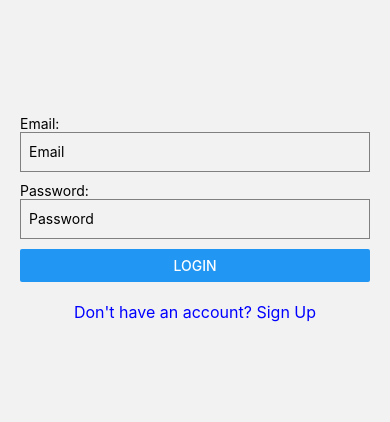
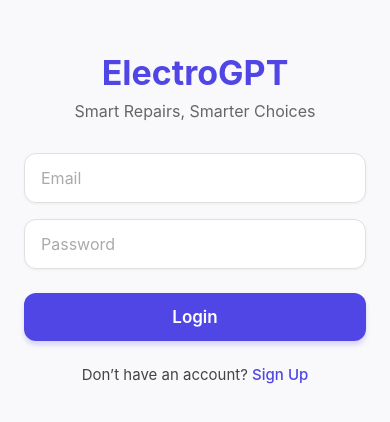
Before and after one commit to Saadine0/electroGPT-FrontENd, a React Native app: screen /Login in a window 390 px wide. Shown: the part 204-626 px from the top of the page. Built offline with nearby package versions, Linux system fonts and the light colour scheme.

Commit message:
update the Login UI design

```diff
--- a/Login.js
+++ b/Login.js
@@ -1,8 +1,20 @@
 import React, { useState } from 'react';
-import { View, TextInput, Button, Alert, Text, StyleSheet, TouchableOpacity } from 'react-native';
+import {
+  View,
+  TextInput,
+  Text,
+  StyleSheet,
+  TouchableOpacity,
+  Alert,
+  KeyboardAvoidingView,
+  Platform,
+  TouchableWithoutFeedback,
+  Keyboard,
+} from 'react-native';
 import axios from 'axios';
 import AsyncStorage from '@react-native-async-storage/async-storage';
 import { config } from './config';
+
 const Login = ({ navigation }) => {
   const [email, setEmail] = useState('');
   const [password, setPassword] = useState('');
@@ -18,7 +30,7 @@ const Login = ({ navigation }) => {
         const { idToken, user } = response.data;
         await AsyncStorage.setItem('token', idToken);
         await AsyncStorage.setItem('role', user.role);
-        await AsyncStorage.setItem('uid', user.uid); // Save uid here
+        await AsyncStorage.setItem('uid', user.uid);
 
         if (user.role === 'admin') {
           navigation.navigate('Admin');
@@ -30,7 +42,6 @@ const Login = ({ navigation }) => {
       }
     } catch (error) {
       Alert.alert('Login Failed', error.response?.data?.message || 'Try again.');
-      console.error('Login error:', error);
     }
   };
 
@@ -39,51 +50,114 @@ const Login = ({ navigation }) => {
   };
 
   return (
+    <KeyboardAvoidingView
+      style={styles.wrapper}
+      behavior={Platform.OS === 'ios' ? 'padding' : 'height'}
+    >
+      <TouchableWithoutFeedback onPress={Keyboard.dismiss}>
         <View style={styles.container}>
-      <Text>Email:</Text>
+          <Text style={styles.appName}>ElectroGPT</Text>
+          <Text style={styles.subtitle}>Smart Repairs, Smarter Choices</Text>
+
           <TextInput
             style={styles.input}
             placeholder="Email"
+            placeholderTextColor="#aaa"
             value={email}
             onChangeText={setEmail}
+            keyboardType="email-address"
+            autoCapitalize="none"
           />
-      <Text>Password:</Text>
           <TextInput
             style={styles.input}
             placeholder="Password"
+            placeholderTextColor="#aaa"
             value={password}
+            onChangeText={setPassword}
             secureTextEntry
-        onChangeText={setPassword}
           />
-      <Button title="Login" onPress={handleLogin} />
 
-      <TouchableOpacity onPress={handleSignupRedirect} style={styles.signupButton}>
-        <Text style={styles.signupText}>Don't have an account? Sign Up</Text>
+          <TouchableOpacity style={styles.button} onPress={handleLogin}>
+            <Text style={styles.buttonText}>Login</Text>
+          </TouchableOpacity>
+
+          <TouchableOpacity onPress={handleSignupRedirect} style={styles.signupContainer}>
+            <Text style={styles.signupText}>
+              Don’t have an account? <Text style={styles.signupLink}>Sign Up</Text>
+            </Text>
           </TouchableOpacity>
         </View>
+      </TouchableWithoutFeedback>
+    </KeyboardAvoidingView>
   );
 };
 
 const styles = StyleSheet.create({
+  wrapper: {
+    flex: 1,
+    backgroundColor: '#f9f9fb',
+  },
   container: {
     flex: 1,
     justifyContent: 'center',
-    padding: 20,
+    padding: 24,
+  },
+  appName: {
+    fontSize: 34,
+    fontWeight: 'bold',
+    color: '#4f46e5',
+    textAlign: 'center',
+    marginBottom: 8,
+  },
+  subtitle: {
+    fontSize: 16,
+    color: '#666',
+    textAlign: 'center',
+    marginBottom: 32,
   },
   input: {
-    height: 40,
-    borderColor: 'gray',
+    height: 50,
+    backgroundColor: '#fff',
+    borderRadius: 12,
+    paddingHorizontal: 16,
+    fontSize: 16,
+    marginBottom: 16,
+    borderColor: '#e0e0e0',
     borderWidth: 1,
-    marginBottom: 10,
-    paddingLeft: 8,
+    shadowColor: '#000',
+    shadowOffset: { width: 0, height: 1 },
+    shadowOpacity: 0.05,
+    shadowRadius: 3,
+    elevation: 2,
   },
-  signupButton: {
-    marginTop: 20,
+  button: {
+    backgroundColor: '#4f46e5',
+    paddingVertical: 14,
+    borderRadius: 12,
+    alignItems: 'center',
+    marginTop: 8,
+    shadowColor: '#4f46e5',
+    shadowOffset: { width: 0, height: 4 },
+    shadowOpacity: 0.2,
+    shadowRadius: 5,
+    elevation: 3,
+  },
+  buttonText: {
+    color: '#fff',
+    fontSize: 17,
+    fontWeight: '600',
+  },
+  signupContainer: {
+    marginTop: 24,
     alignItems: 'center',
   },
   signupText: {
-    color: 'blue',
-    fontSize: 16,
+    fontSize: 15,
+    color: '#444',
+  },
+  signupLink: {
+    color: '#4f46e5',
+    fontWeight: '500',
   },
 });
 
```
Lines whose indentation alone changed are shown as unchanged.
